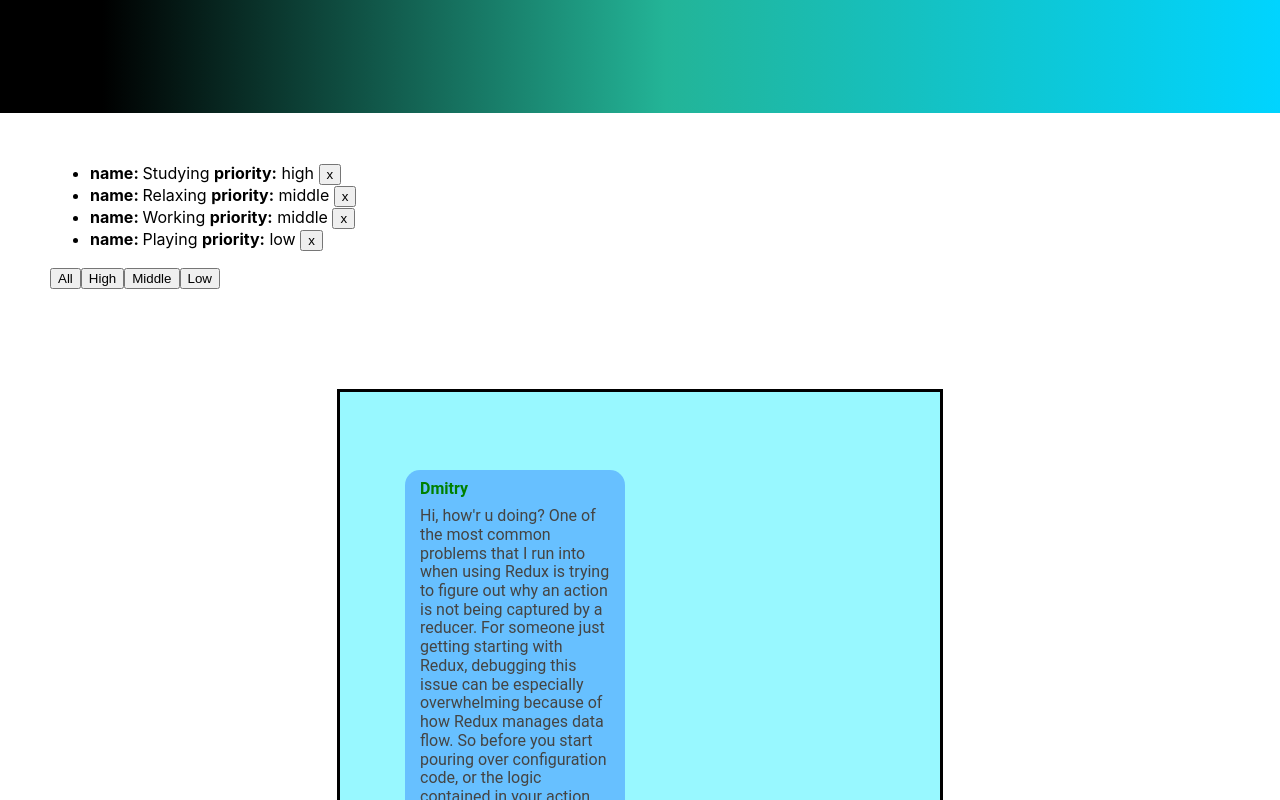
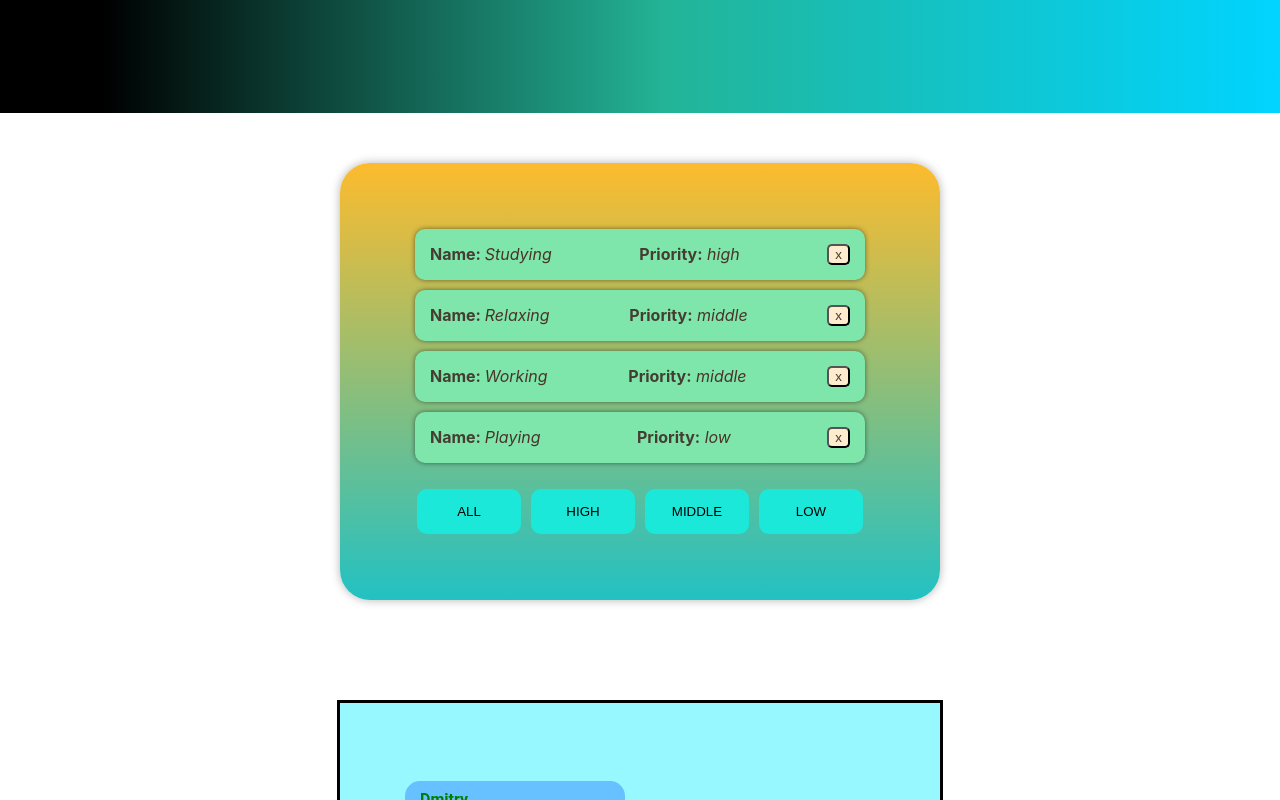
Before and after one commit to DmitryDemid-lab/IgnatTask01, a React (Create React App) app: page / in a window 1280 px wide. Shown: the part 687-1487 px from the top of the page. Built offline with nearby package versions, Linux system fonts and the light colour scheme.

Commit message:
Stiles added

```diff
--- a/src/Components/Affairs/Affairs.module.css
+++ b/src/Components/Affairs/Affairs.module.css
@@ -1,4 +1,67 @@
+ul {
+    padding: 0;
+}
+
 .affairsBlock {
-    text-align: start;
-    margin: 50px;
+    margin: 50px auto;
+    background: linear-gradient(0deg, rgba(34,193,195,1) 0%, rgba(253,187,45,1) 100%);
+    width: 600px;
+    padding: 50px 0;
+    border-radius: 30px;
+    box-shadow: 0 0 10px rgba(0,0,0,0.3);
 }
+.btn {
+    width: 104px;
+    padding: 15px 0;
+    margin: 0 5px;
+    border: none;
+    border-radius: 10px;
+    background-color: #1ce8da;
+    cursor: pointer;
+}
+
+.btn:hover {
+    box-shadow: 0 0 10px rgba(0,0,0,0.5);
+    background-color: #fdbb2d;
+}
+
+.btnRow {
+    margin: 16px auto;
+    padding-top: 10px;
+}
+
+.textRow{
+    list-style-type: none;
+    background-color: #7ee5ab;
+    margin: 10px auto;
+    border-radius: 10px;
+    width: 70%;
+    padding: 15px;
+    display: flex;
+    justify-content: space-between;
+    box-shadow: 0 0 5px rgba(0,0,0,0.5);
+}
+
+.affair {
+    color: #4a3428;
+    font-style: italic;
+}
+
+.constRow {
+    color: #453d32;
+    font-weight: bold;
+    font-style: normal;
+}
+
+.btnDelete {
+    background-color: #FFEBCD;
+    color: #453d32;
+
+    border-radius: 5px;
+    cursor: pointer;
+}
+
+.btnDelete:hover {
+    background-color: #453d32;
+    color: #FFEBCD;
+}
--- a/src/Components/Affairs/Affairs.tsx
+++ b/src/Components/Affairs/Affairs.tsx
@@ -17,19 +17,21 @@ type newAffairsType = {
 
 function Affairs(props: newAffairsType) {
 
-    let newAffairs = props.affairs.map(a => <li key={a.id}>
-        <span> <b>name: </b> {a.name}</span>
-        <span> <b>priority:</b> {a.priority}</span>
-        <button  onClick={() => props.removeAffair(a.id)}>x</button>
+    let newAffairs = props.affairs.map(a => <li className={s.textRow} key={a.id}>
+        <span className={s.affair}> <span className={s.constRow}>Name: </span> {a.name}</span>
+        <span className={s.affair}> <span className={s.constRow}>Priority:</span> {a.priority}</span>
+        <button className={s.btnDelete}  onClick={() => props.removeAffair(a.id)}>x</button>
     </li>)
 
     return (
         <div>
-            <ul>{newAffairs}</ul>
-            <button className={s.btn} onClick={() => props.changeFilter("all")}>All</button>
-            <button className={s.btn} onClick={() => props.changeFilter("high")}>High</button>
-            <button className={s.btn} onClick={() => props.changeFilter("middle")}>Middle</button>
-            <button className={s.btn} onClick={() => props.changeFilter("low")}>Low</button>
+            <ul >{newAffairs}</ul>
+            <div className={s.btnRow}>
+                <button className={s.btn} onClick={() => props.changeFilter("all")}>ALL</button>
+                <button className={s.btn} onClick={() => props.changeFilter("high")}>HIGH</button>
+                <button className={s.btn} onClick={() => props.changeFilter("middle")}>MIDDLE</button>
+                <button className={s.btn} onClick={() => props.changeFilter("low")}>LOW</button>
+            </div>
         </div>
 
     )
```
